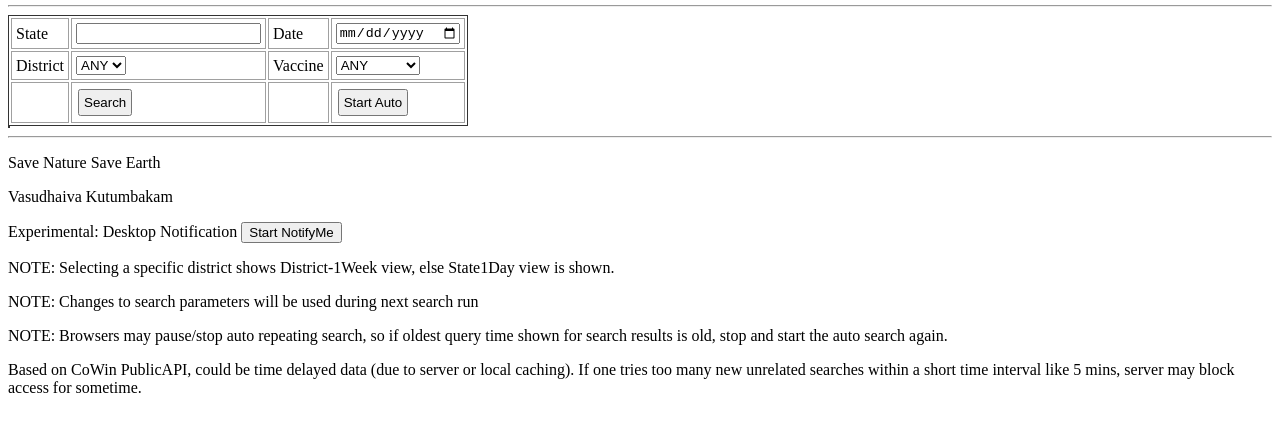
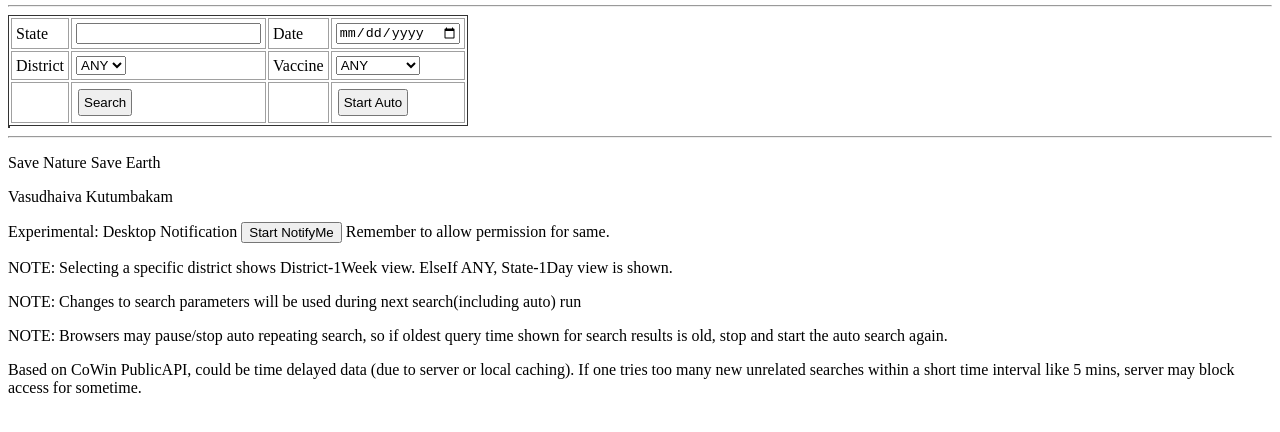
Before and after one commit to hanishkvc/prgs-covid-cowin_vaccine_check, a plain HTML site: page browser/index.html in a window 1280 px wide. Shown: the part 96-528 px from the top of the page. Drawn offline with Linux system fonts and the light colour scheme.

Commit message:
BrowserV: Hopefully bit more information to user.

```diff
--- a/browser/index.html
+++ b/browser/index.html
@@ -96,9 +96,9 @@
 		<div id="bottom">
 			<p id="status"> Save Nature Save Earth </p>
 			<p id="statusalert"> Vasudhaiva Kutumbakam </p>
-			<p> Experimental: Desktop Notification <button id="vnotify" name="vnotify">Start NotifyMe </button>
-			<p> NOTE: Selecting a specific district shows District-1Week view, else State1Day view is shown.
-			<p> NOTE: Changes to search parameters will be used during next search run </p>
+			<p> Experimental: Desktop Notification <button id="vnotify" name="vnotify">Start NotifyMe </button> Remember to allow permission for same.
+			<p> NOTE: Selecting a specific district shows District-1Week view. ElseIf ANY, State-1Day view is shown.
+			<p> NOTE: Changes to search parameters will be used during next search(including auto) run </p>
 			<p> NOTE: Browsers may pause/stop auto repeating search, so if oldest query time shown
 			    for search results is old, stop and start the auto search again.
 			<p> Based on CoWin PublicAPI, could be time delayed data (due to server or local caching).
```
